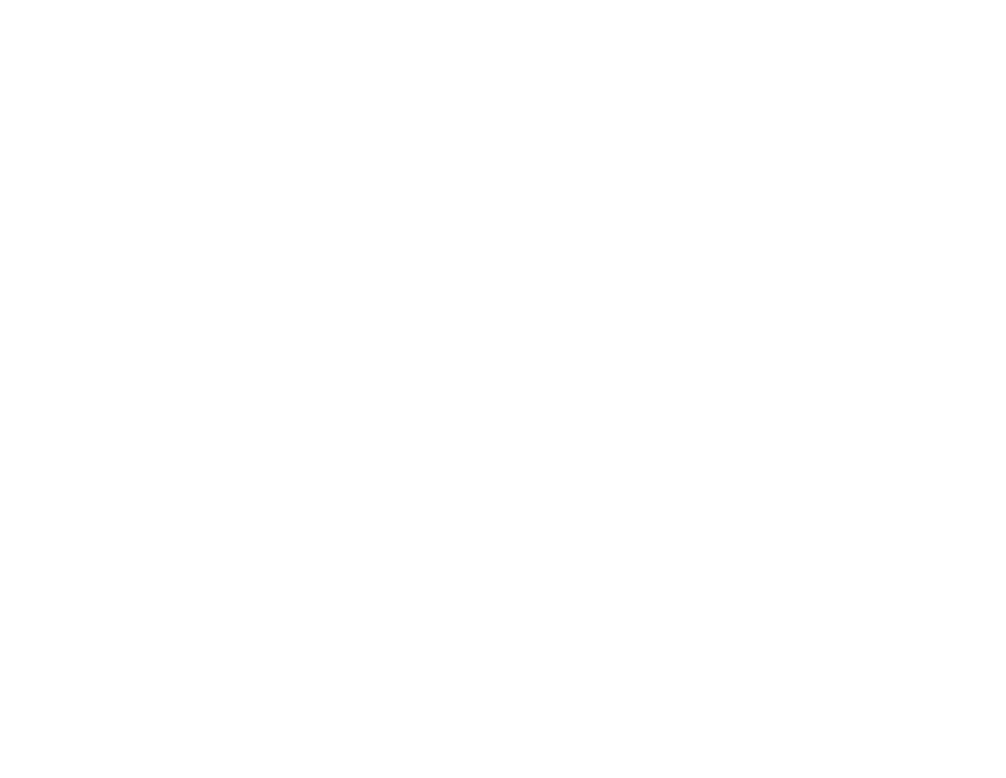
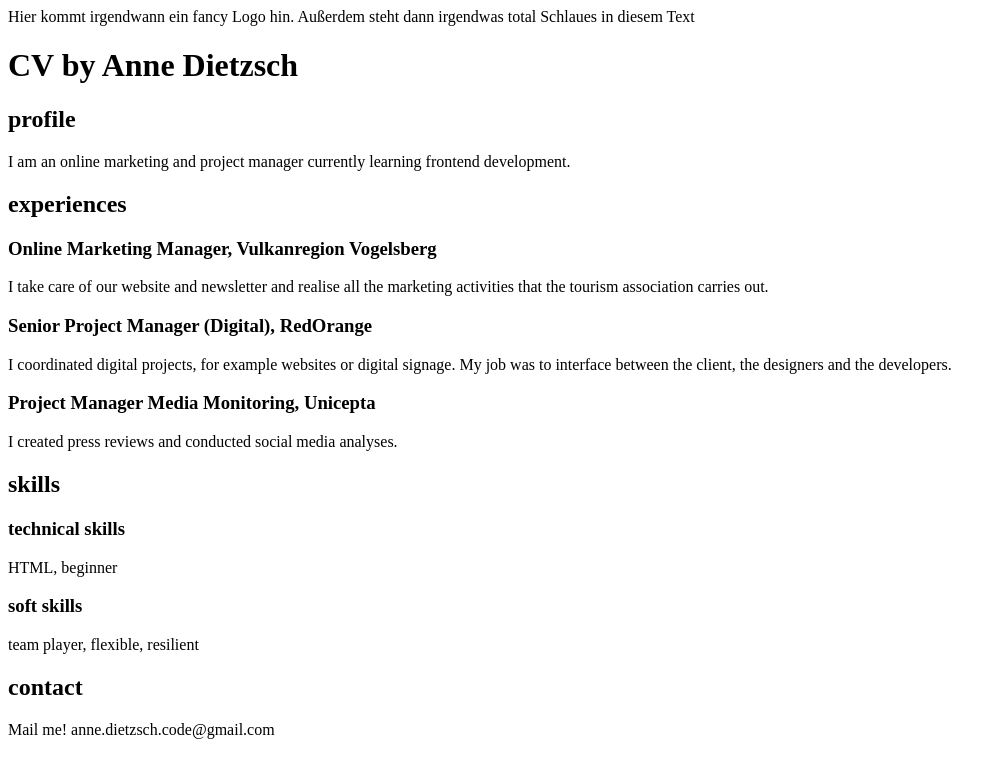
Before and after one commit to anne-die/cv-ad, a plain HTML site: page index.html in a window 1280 px wide. Shown: the whole page, without its empty margins (0-1006 px from the left). Drawn offline with Linux system fonts and the light colour scheme.

Commit message:
adds content

```diff
--- a/index.html
+++ b/index.html
@@ -11,6 +11,42 @@
 </head>
 
 <body>
+    <header>Hier kommt irgendwann ein fancy Logo hin. Außerdem steht dann irgendwas total Schlaues in diesem Text
+    </header>
+    <main>
+        <h1>CV by Anne Dietzsch</h1>
+        <article>
+            <h2>profile</h2>
+            <p>I am an online marketing and project manager currently learning frontend development.</p>
+        </article>
+        <article>
+            <h2>experiences</h2>
+            <h3>Online Marketing Manager, Vulkanregion Vogelsberg</h3>
+            <p>I take care of our website and newsletter and realise all the marketing activities that the tourism
+                association carries out.</p>
+            <h3>Senior Project Manager (Digital), RedOrange</h3>
+            <p>I coordinated digital projects, for example websites or digital signage. My job
+                was to interface between the client, the designers and the developers.</p>
+            <h3>Project Manager Media Monitoring, Unicepta</h3>
+            <p>I created press reviews and conducted social media analyses.</p>
+        </article>
+        <article>
+            <h2>skills</h2>
+            <section>
+                <h3>technical skills</h3>
+                <p>HTML, beginner</p>
+            </section>
+            <section>
+                <h3>soft skills</h3>
+                <p>team player, flexible, resilient</p>
+            </section>
+        </article>
+        <article>
+            <h2>contact</h2>
+            <p>Mail me! anne.dietzsch.code@gmail.com</p>
+        </article>
+    </main>
+
 
 </body>
 
```
